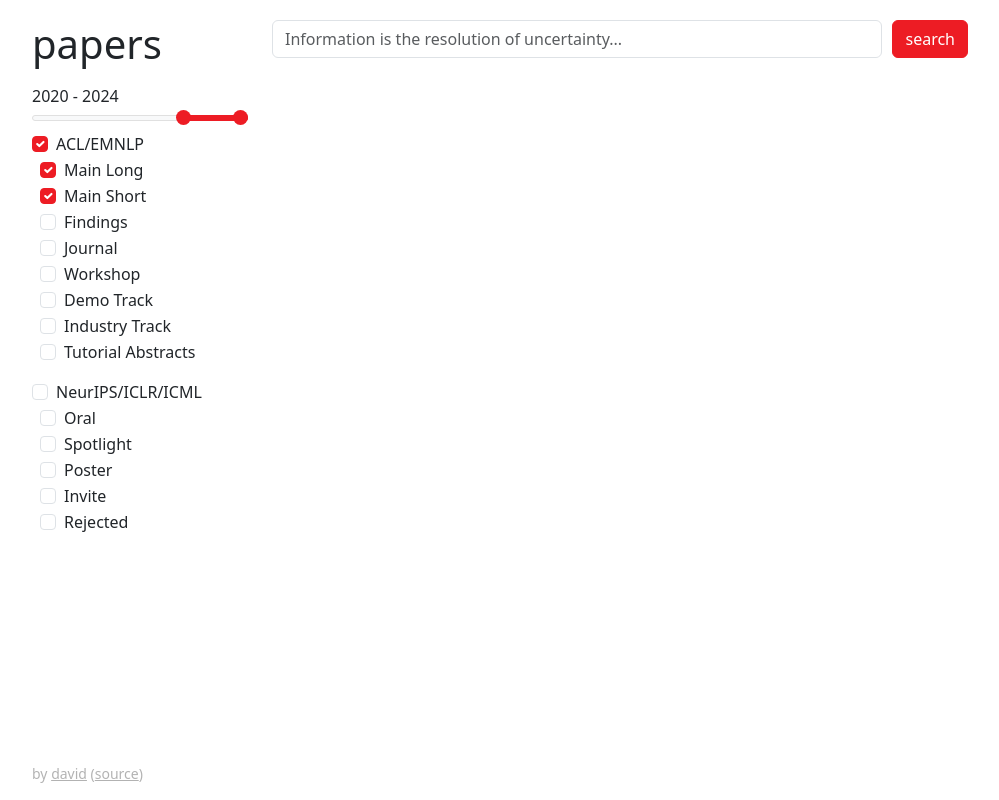
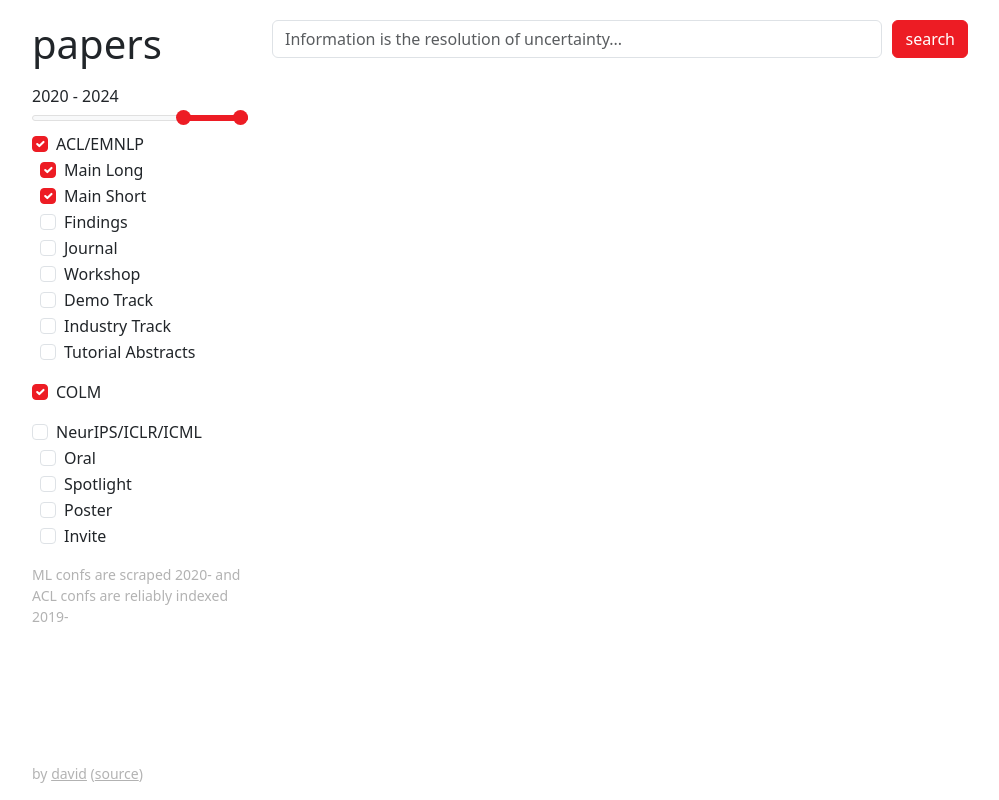
Before and after one commit to davidheineman/acl-search, a Flask app: page / in a window 1280 px wide. Shown: the whole page, without its empty margins (140-1139 px from the left). Run offline with Flask 3, Linux system fonts and the light colour scheme; parts of the project's set-up code (start-up, migrations or seed data) failed here and were passed over; some libraries are stand-ins or nearby versions.

Commit message:
add disclaimer

```diff
--- a/src/templates/index.html
+++ b/src/templates/index.html
@@ -72,6 +72,12 @@
                     </div>
                     <div class="mb-3">
                         <div class="form-check">
+                            <input class="form-check-input" type="checkbox" value="colm" id="colm" checked>
+                            <label class="form-check-label" for="colm">COLM</label>
+                        </div>
+                    </div>
+                    <div class="mb-3">
+                        <div class="form-check">
                             <input class="form-check-input" type="checkbox" value="ml" id="ml">
                             <label class="form-check-label" for="ml">NeurIPS/ICLR/ICML</label>
                         </div>
@@ -92,12 +98,10 @@
                                 <input class="form-check-input ml-checkbox" type="checkbox" value="invite" id="ml-invite">
                                 <label class="form-check-label" for="ml-invite">Invite</label>
                             </div>
-                            <div class="form-check">
-                                <input class="form-check-input ml-checkbox" type="checkbox" value="rejected" id="ml-rejected">
-                                <label class="form-check-label" for="ml-rejected">Rejected</label>
-                            </div>
                         </div>
                     </div>
+
+                    <div class="mb-3 text-footer small">ML confs are scraped 2020- and ACL confs are reliably indexed 2019-</div>
 
                     <div class="mb-3 text-footer small footer">by <a class="text-footer-a"
                             href="https://davidheineman.com">david</a> (<a class="text-footer-a"
```
Also changed, not shown: README.md.
